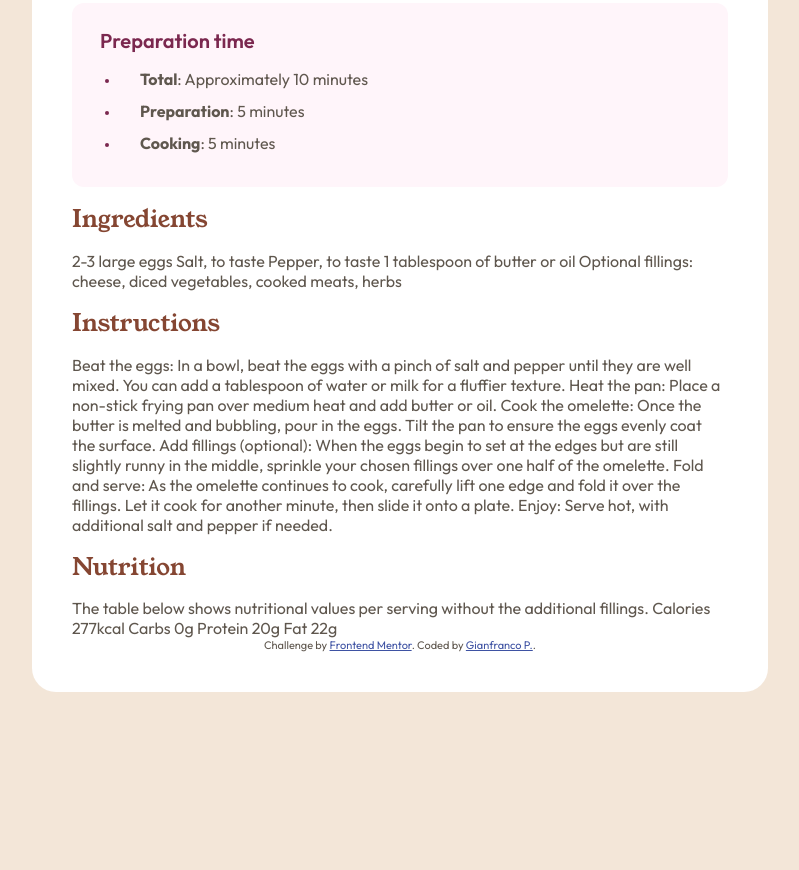
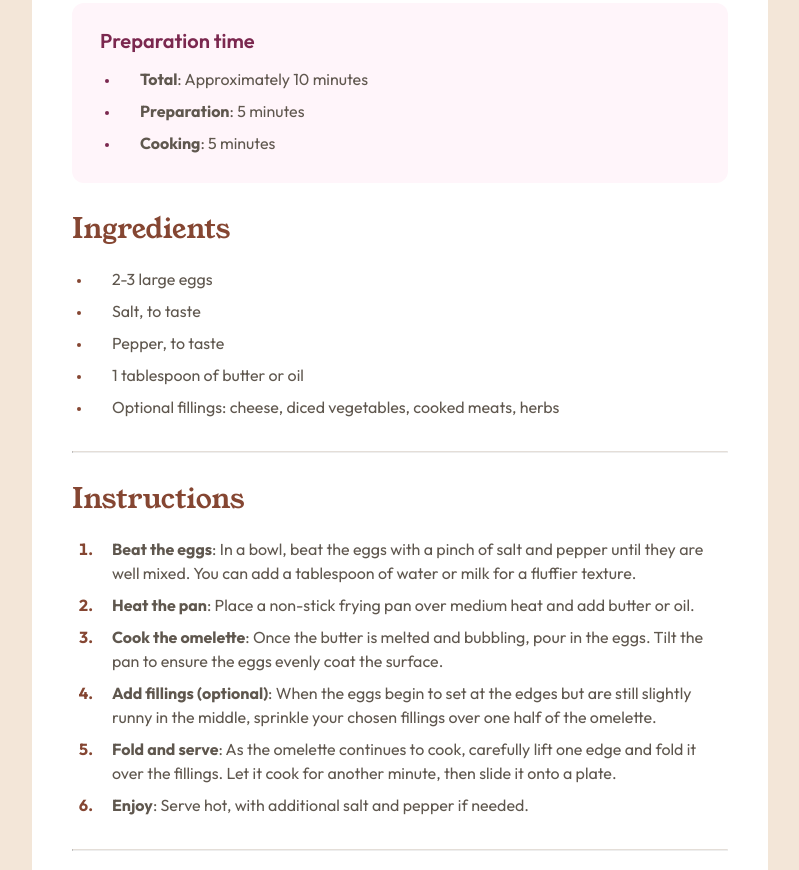
Before and after one commit to Escuela-dev/frontend-mentor-recipe-page, a website: page index.html in a window 1280 px wide. Shown: the part 650-1520 px from the top of the page, without its empty margins (240-1039 px from the left). Before the commit the page ends 1470 px from the top, so only its background shows below. Drawn offline with Linux system fonts and the light colour scheme.

Commit message:
add Ingredients with unordered list, Instruction with ordered list and hr lines

```diff
--- a/index.html
+++ b/index.html
@@ -102,6 +102,8 @@
         h2 {
           color: var(--brown-800);
           line-height: 1;
+          font-size: 1.75rem;
+          margin: 2rem 0 1.25rem;
         }
         p {
           margin: 0.75rem 0 2rem;
@@ -109,27 +111,46 @@
         }
         .preparation {
           border-radius: 0.75rem;
-          padding: 1.75rem 1.75rem;
+          padding: 1.75rem 1.75rem 1.5rem;
           background: var(--rose-50);
           h2 {
-            margin: 0;
+            margin: 0 0 0.75rem;
             color: var(--rose-800);
             font-family: "Outfit", sans-serif;
             font-weight: 600;
             font-size: 1.25rem;
           }
+          li::marker {
+            color: var(--rose-800);
+          }
         }
-        ul {
-          padding: 0.75rem 1.25rem 0;
+        ul,
+        ol {
+          padding: 0 1.25rem 0;
           margin: 0;
           line-height: 2rem;
           li {
             padding: 0 1.25rem;
           }
           li::marker {
-            font-size: 0.8em;
-            color: var(--rose-800);
+            font-size: 0.8rem;
+            color: var(--brown-800);
           }
+        }
+        ol {
+          line-height: 1.5rem;
+          padding: 0 0 0 1.5rem;
+          li {
+            padding: 0.25rem 1rem;
+          }
+          li::marker {
+            font-size: 1rem;
+            font-weight: 700;
+          }
+        }
+        hr {
+          margin: 1.75rem 0 2rem;
+          border-top: 0.5px double var(--stone-150);
         }
       }
       .attribution {
@@ -160,20 +181,46 @@
       </div>
 
       <h2>Ingredients</h2>
-      2-3 large eggs Salt, to taste Pepper, to taste 1 tablespoon of butter or
-      oil Optional fillings: cheese, diced vegetables, cooked meats, herbs
+      <ul>
+        <li>2-3 large eggs</li>
+        <li>Salt, to taste</li>
+        <li>Pepper, to taste</li>
+        <li>1 tablespoon of butter or oil</li>
+        <li>
+          Optional fillings: cheese, diced vegetables, cooked meats, herbs
+        </li>
+      </ul>
+      <hr />
       <h2>Instructions</h2>
-      Beat the eggs: In a bowl, beat the eggs with a pinch of salt and pepper
-      until they are well mixed. You can add a tablespoon of water or milk for a
-      fluffier texture. Heat the pan: Place a non-stick frying pan over medium
-      heat and add butter or oil. Cook the omelette: Once the butter is melted
-      and bubbling, pour in the eggs. Tilt the pan to ensure the eggs evenly
-      coat the surface. Add fillings (optional): When the eggs begin to set at
-      the edges but are still slightly runny in the middle, sprinkle your chosen
-      fillings over one half of the omelette. Fold and serve: As the omelette
-      continues to cook, carefully lift one edge and fold it over the fillings.
-      Let it cook for another minute, then slide it onto a plate. Enjoy: Serve
-      hot, with additional salt and pepper if needed.
+      <ol>
+        <li>
+          <b>Beat the eggs</b>: In a bowl, beat the eggs with a pinch of salt
+          and pepper until they are well mixed. You can add a tablespoon of
+          water or milk for a fluffier texture.
+        </li>
+        <li>
+          <b>Heat the pan</b>: Place a non-stick frying pan over medium heat and
+          add butter or oil.
+        </li>
+        <li>
+          <b>Cook the omelette</b>: Once the butter is melted and bubbling, pour
+          in the eggs. Tilt the pan to ensure the eggs evenly coat the surface.
+        </li>
+        <li>
+          <b>Add fillings (optional)</b>: When the eggs begin to set at the
+          edges but are still slightly runny in the middle, sprinkle your chosen
+          fillings over one half of the omelette.
+        </li>
+        <li>
+          <b>Fold and serve</b>: As the omelette continues to cook, carefully
+          lift one edge and fold it over the fillings. Let it cook for another
+          minute, then slide it onto a plate.
+        </li>
+        <li>
+          <b>Enjoy</b>: Serve hot, with additional salt and pepper if needed.
+        </li>
+      </ol>
+      <hr />
       <h2>Nutrition</h2>
       The table below shows nutritional values per serving without the
       additional fillings. Calories 277kcal Carbs 0g Protein 20g Fat 22g
```
